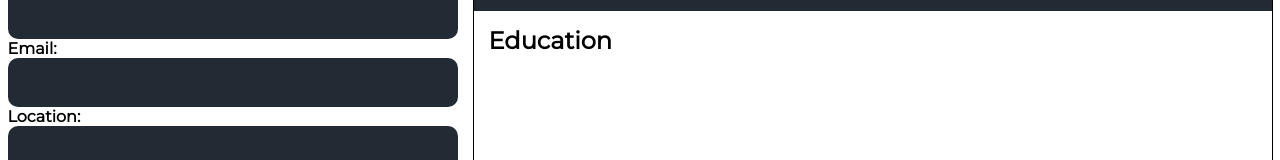
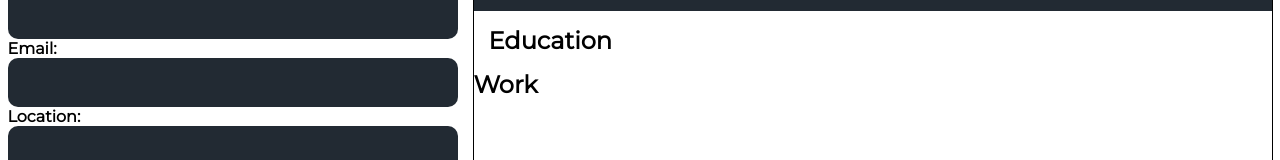
Before and after one commit to urosrelic/cv-app-react, a React (Vite) app: page / in a window 1280 px wide. Shown: the part 364-524 px from the top of the page. Built offline with nearby package versions, Linux system fonts and the light colour scheme; a web font is replaced by a local one.

Commit message:
feat: add preview for work section

```diff
--- a/src/App.jsx
+++ b/src/App.jsx
@@ -33,7 +33,11 @@ function App() {
           workData={workData}
           setWorkData={setWorkData}
         />
-        <Preview generalData={generalData} educationData={educationData} />
+        <Preview
+          generalData={generalData}
+          educationData={educationData}
+          workData={workData}
+        />
       </div>
     </div>
   );
--- a/src/components/Preview.jsx
+++ b/src/components/Preview.jsx
@@ -1,13 +1,16 @@
+import { Work } from "./Work";
 import { EducationPreview } from "./preview/EducationPreview";
 import { GeneralPreview } from "./preview/GeneralPreview";
+import { WorkPreview } from "./preview/WorkPreview";
 
-export const Preview = ({ generalData, educationData }) => {
+export const Preview = ({ generalData, educationData, workData }) => {
   return (
     <div className='preview-container'>
       <h2>Preview</h2>
       <div className='cv-container'>
         <GeneralPreview data={generalData} />
         <EducationPreview educationData={educationData} />
+        <WorkPreview workData={workData} />
       </div>
     </div>
   );
--- /dev/null
+++ b/src/components/entry/WorkEntry.jsx
@@ -0,0 +1,11 @@
+export const WorkEntry = ({ entry }) => {
+  return (
+    <div className='work-preview-item'>
+      <div className='work-preview-item-info'>
+        <h3>{entry.institutionName}</h3>
+        <p>{entry.position}</p>
+        <p>{entry.startDate + " - " + entry.endDate}</p>
+      </div>
+    </div>
+  );
+};
--- /dev/null
+++ b/src/components/preview/WorkPreview.jsx
@@ -0,0 +1,12 @@
+import { WorkEntry } from "../entry/WorkEntry";
+
+export const WorkPreview = ({ workData }) => {
+  return (
+    <div className='work-preview-container'>
+      <h2>Work</h2>
+      {workData.map((entry) => (
+        <WorkEntry key={entry.id} entry={entry} />
+      ))}
+    </div>
+  );
+};
```
